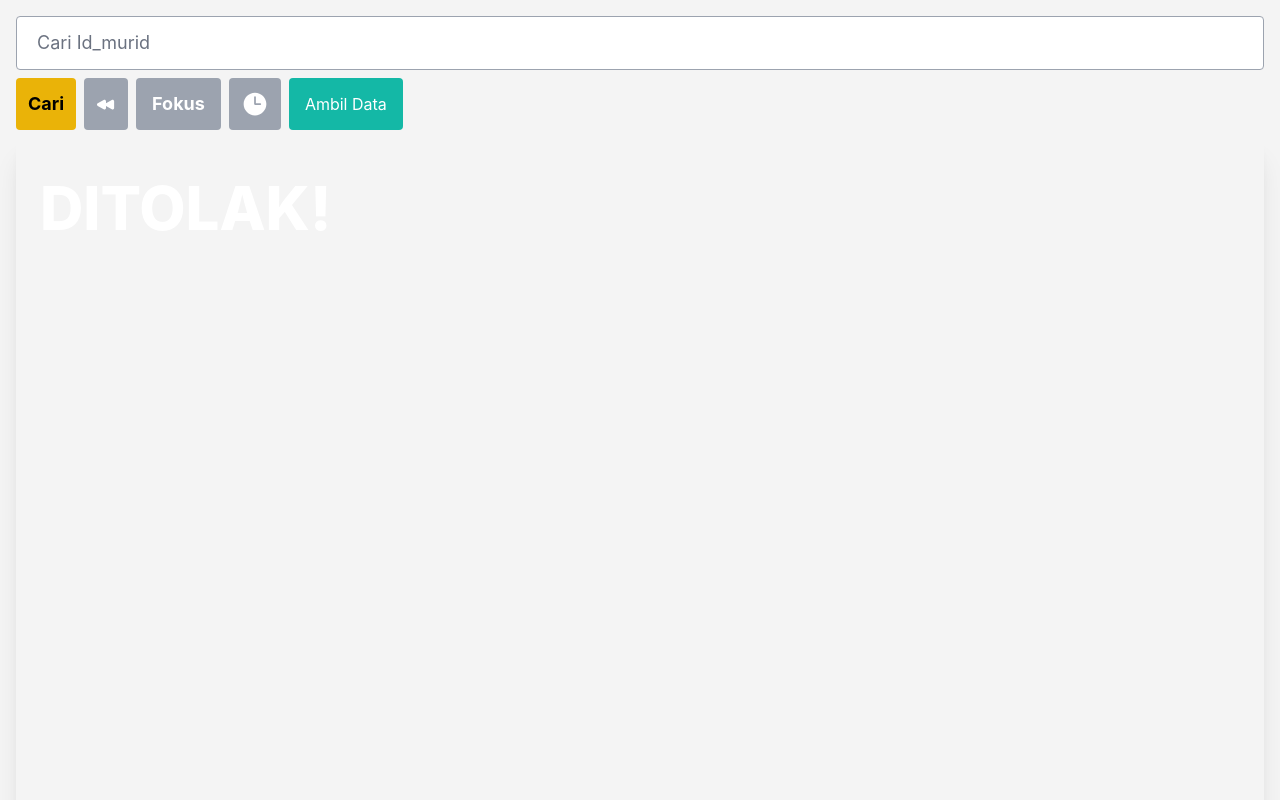
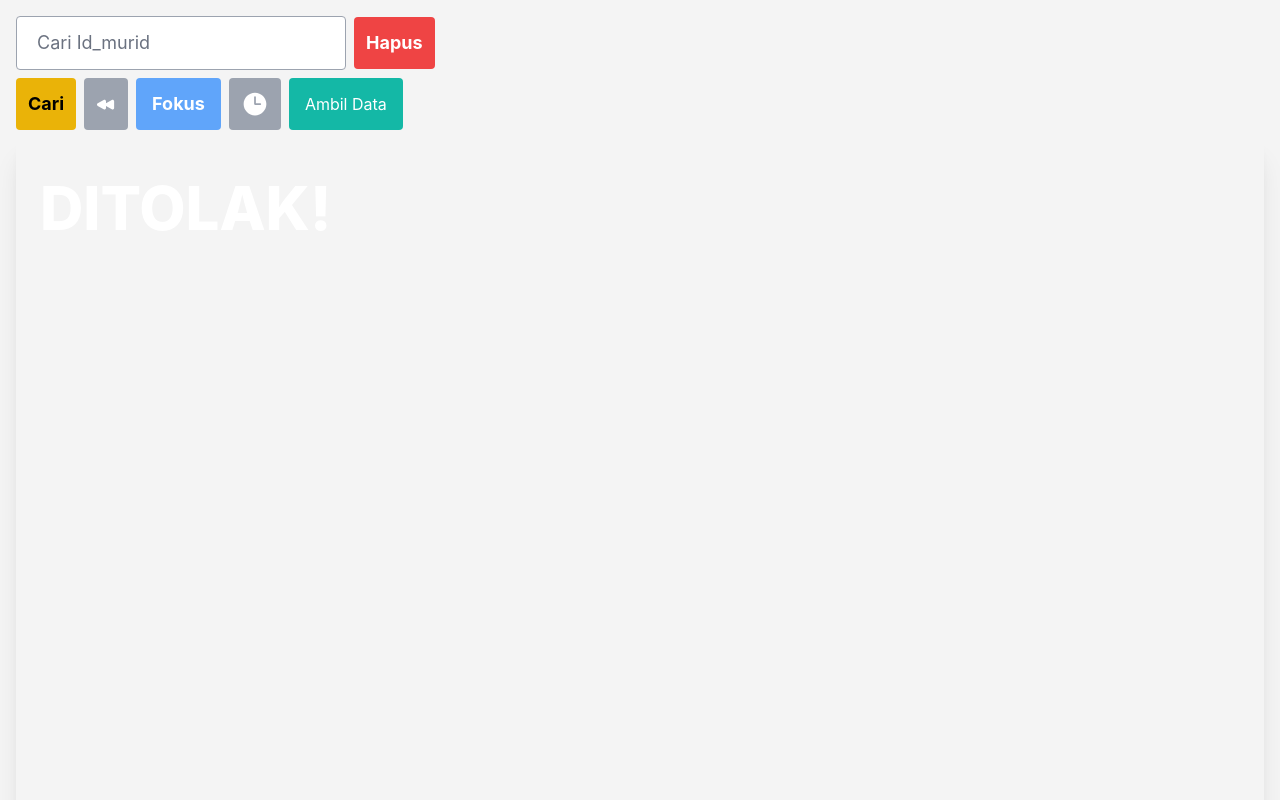
Before and after one commit to faizinf6/madinku_fe, a React (Create React App) app: page /masuk-ujian in a window 1280 px wide. Shown: the top 800 px of the page. Built offline with nearby package versions, Linux system fonts and the light colour scheme.

Commit message:
fix audio

```diff
--- a/src/component/pages/rekap_nilai/TabelRapot.jsx
+++ b/src/component/pages/rekap_nilai/TabelRapot.jsx
@@ -10,7 +10,7 @@ const TabelRapot = ({ jsonData, dataKehadiran }) => {
     console.log(jsonData)
     // Mengelompokkan data kehadiran berdasarkan 'id_murid'
     const kehadiranById = dataKehadiran.reduce((acc, item) => {
-        acc[item.id_murid] = item.kehadiran.alpha/4; // asumsikan 'alpha' adalah nilai pelanggaran
+        acc[item.id_murid] = item.kehadiran.alpha/15; // asumsikan 'alpha' adalah nilai pelanggaran
         return acc;
     }, {});
 
@@ -80,12 +80,12 @@ const TabelRapot = ({ jsonData, dataKehadiran }) => {
                 return (
                     <td key={`${murid.id_murid}-${fan}`}
                         className={`border px-4 py-2 ${isHighlighted ? 'font-bold text-red-600' : ''}`}>
-                        {(nilai).toFixed(1)}
+                        {isNaN(nilai) ? "" : (nilai).toFixed(1)}
                     </td>
                 );
             })}
             <td className="border px-4 py-2">{(murid.total).toFixed(1)}</td>
-            <td className="border px-4 py-2">{(murid.pelanggaran)}</td>
+            <td className="border px-4 py-2"> {isNaN(murid.pelanggaran) ? "" : (murid.pelanggaran).toFixed(2)}</td>
             <td className="border px-4 py-2">{(murid.grandTotal).toFixed(1)}</td>
             <td className={`border px-4 py-2 ${parseFloat((murid.average)) <= 5.5 ? 'bg-red-600 text-white' : ''}`}>
                 {formatNumber(parseFloat(murid.average))}
--- a/src/component/pages/taftisan/ScannerMasukUjian.jsx
+++ b/src/component/pages/taftisan/ScannerMasukUjian.jsx
@@ -353,33 +353,46 @@ export const ScannerMasukUjian = () => {
 
         <div className="bg-[#f4f4f4] min-h-screen">
             <div className="container mx-auto p-4">
-
                 {/*<Prompt when={true} message="are you sure you want to leave this page?" />*/}
 
-
+                <div className="flex items-center mb-2">
                     <input
                         ref={searchBarRef}
                         type="number"
                         value={searchId}
                         onChange={(e) => setSearchId(e.target.value)}
                         onKeyPress={handleKeyPress}
-                    className="mb-2 border border-gray-400 rounded py-3 px-5 w-full text-lg focus:border-teal-600 focus:ring-teal-600"
+                        className=" border border-gray-400 rounded py-3 px-5 text-lg focus:border-teal-600 focus:ring-teal-600"
                         placeholder="Cari Id_murid"
                     />
+                    <button onClick={() => setSearchId('')} className="ml-2 bg-red-500 hover:bg-red-600 text-white text-lg font-bold py-3 px-3 rounded focus:outline-none">
+                        Hapus
+                    </button>
+
+
+                </div>
 
                 <div className="flex gap-2 items-center">
 
-                    <button onClick={handleSearch} className="bg-yellow-500 hover:bg-yellow-600 text-black text-lg font-bold py-3 px-3 rounded focus:outline-none">
+                    <button  onClick={handleSearch} className="bg-yellow-500 hover:bg-yellow-600 text-black text-lg font-bold py-3 px-3 rounded focus:outline-none">
                         Cari
                     </button>
-                    <button onClick={handlePrevSearch} className="bg-gray-400 hover:bg-gray-700 text-white text-lg font-bold py-3 px-3 rounded focus:outline-none">
+
+                    <button onClick={handlePrevSearch} className=" bg-gray-400 hover:bg-gray-700 text-white text-lg font-bold py-3 px-3 rounded focus:outline-none">
                         <BackwardIcon className="w-5 h-7" aria-hidden="true" />
                     </button>
+
 
                     <button onClick={()=> {
                         searchBarRef.current.focus()
                         stopSemuaAudio()
-                    }} className="bg-gray-400 hover:bg-gray-700 text-white text-lg font-bold py-3 px-4 rounded focus:outline-none">
+                    }}
+
+
+                            className="bg-blue-400 hover:bg-gray-700 text-white text-lg font-bold py-3 px-4 rounded focus:outline-none"
+
+
+                    >
                         Fokus
                     </button>
 
--- a/src/config.js
+++ b/src/config.js
@@ -1,5 +1,6 @@
 
 const baseURL = 'https://103.127.98.123';
+// const baseURL = 'http://192.168.0.3:5000';
 // const baseURL = 'https://mdn.darussaadah.net';
 
 export default baseURL;
```
Lines whose indentation alone changed are shown as unchanged.
